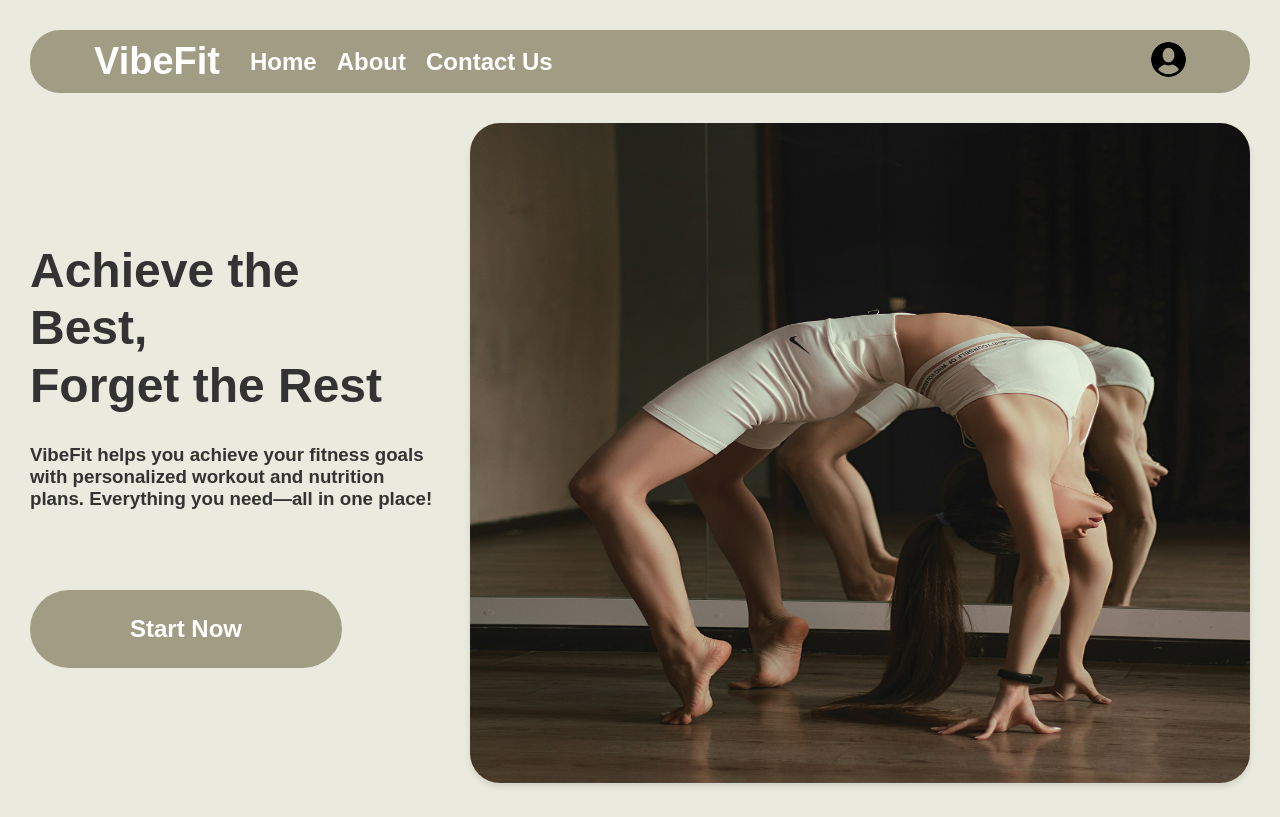
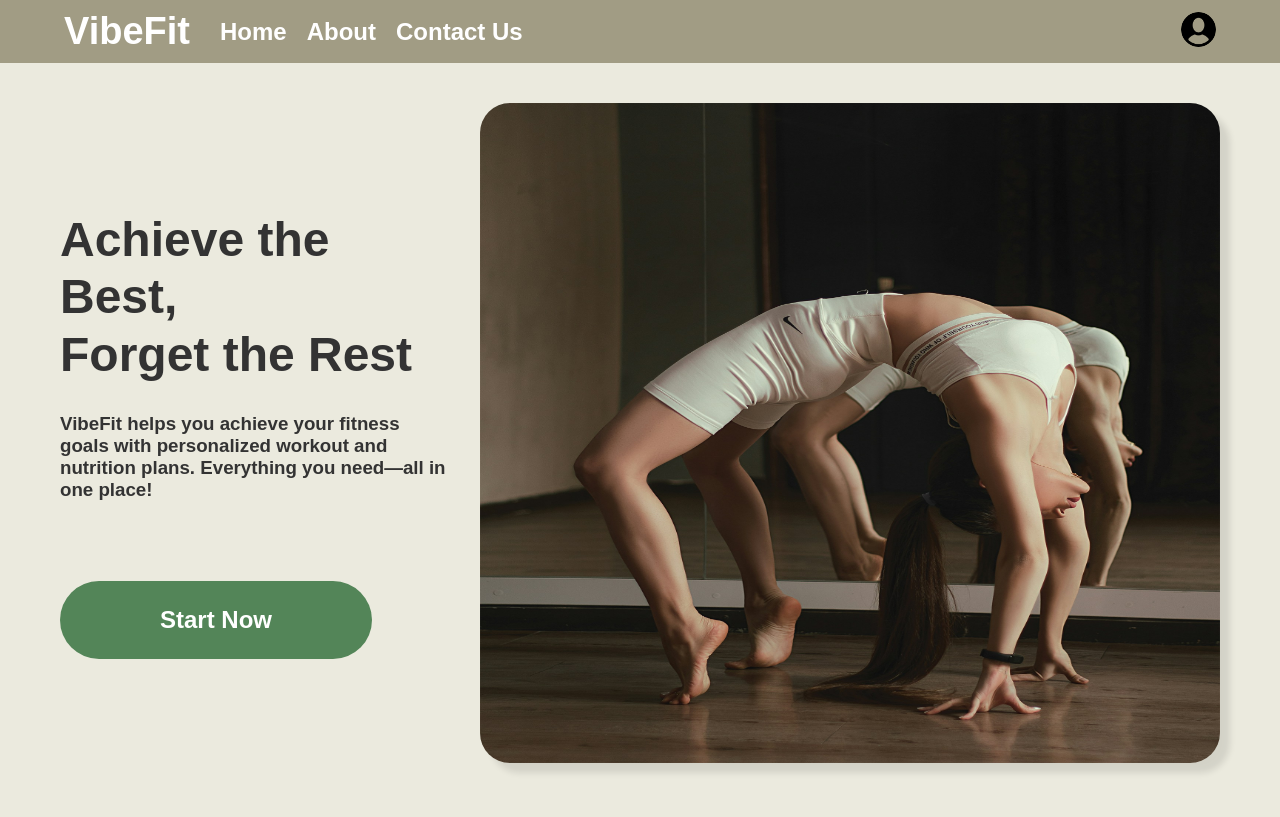
Before and after one commit to Jibek1906/VibeFit, a Flask app: page / in a window 1280 px wide. After the commit the page ends 773 px from the top, so only its background shows below. Run offline with Flask 3, Linux system fonts and the light colour scheme; some web fonts are replaced.

Commit message:
fixing design

```diff
--- a/app.py
+++ b/app.py
@@ -14,5 +14,17 @@ def register():
 def user_details():
     return render_template('user_details.html')
 
+@app.route('/personal-office')
+def personal_office():
+    return render_template('personal_office.html')
+
+@app.route('/workout')
+def workout():
+    return render_template('workout.html')
+
+@app.route('/nutrition')
+def nutrition():
+    return render_template('nutrition.html')
+
 if __name__ == '__main__':
     app.run(debug=True)
--- a/static/css/main_page.css
+++ b/static/css/main_page.css
@@ -13,13 +13,9 @@ body {
 header {
     background-color: #A19C84;
     padding: 10px 5%;
-    margin-top: 30px;
-    margin-left: 30px;
-    margin-right: 30px;
     display: flex;
     align-items: center;
     justify-content: space-between;
-    border-radius: 30px;
     font-family: 'Baloo', sans-serif;
     color: #fff;
 }
@@ -41,6 +37,11 @@ h2 {
     margin-left: 0;
     font-size: 24px;
     color: #fff;
+    font-family: 'Arial', sans-serif;
+}
+
+h3 {
+    font-family: 'Arial', sans-serif;
 }
 
 .logo {
@@ -75,7 +76,7 @@ h2 {
     display: flex;
     align-items: center;
     justify-content: space-between;
-    padding: 30px 30px;
+    padding: 40px 40px;
     background-color: #EBEADE;
     min-height: calc(100vh - 100px);
 }
@@ -83,14 +84,15 @@ h2 {
 .hero-left {
     max-width: 40%;
     padding-right: 30px;
+    margin-left: 20px;
 }
 
 .hero-right img {
     width: 690px;
     height: 600px;
     border-radius: 30px;
-    box-shadow: 0 4px 6px rgba(0, 0, 0, 0.1);
-    margin: 0;
+    box-shadow: 0px 0px 60px rgba(0, 0, 0, 0.1);
+    margin-right: 20px;
 }
 
 .hero-left h1 {
@@ -109,7 +111,7 @@ h2 {
 .cta-button {
     padding: 25px 100px;
     margin-top: 50px;
-    background-color: #A19C84;
+    background-color: #538558;
     color: #fff;
     font-size: 18px;
     border: none;
@@ -124,8 +126,8 @@ h2 {
 }
 
 .hero-right img {
-    width: 780px;
+    width: 740px;
     height: 660px;
     border-radius: 30px;
-    box-shadow: 0 4px 6px rgba(0, 0, 0, 0.1);
+    box-shadow: 10px 10px 6px rgba(0, 0, 0, 0.1);
 }
--- a/templates/registration.html
+++ b/templates/registration.html
@@ -20,11 +20,11 @@
 
             <div class="form-container">
                 <h1>Build Your Perfect Body</h1>
-                <form>
+                <form action="http://127.0.0.1:5000/user-details" method="get">
                     <input type="text" placeholder="Full name" required>
                     <input type="email" placeholder="Email" required>
                     <input type="password" placeholder="Password" required>
-                    <button type="submit" class="signup-button">Sign up</button>
+                    <button class="cta-button" type="submit">Sign up</button>
                 </form>
                 <p>Already have an account? <a href="#">Log in</a></p>
             </div>
```
Also changed, not shown: static/css/registration.css (+14 -1 lines), static/css/user_details.css (+14 -1 lines).
